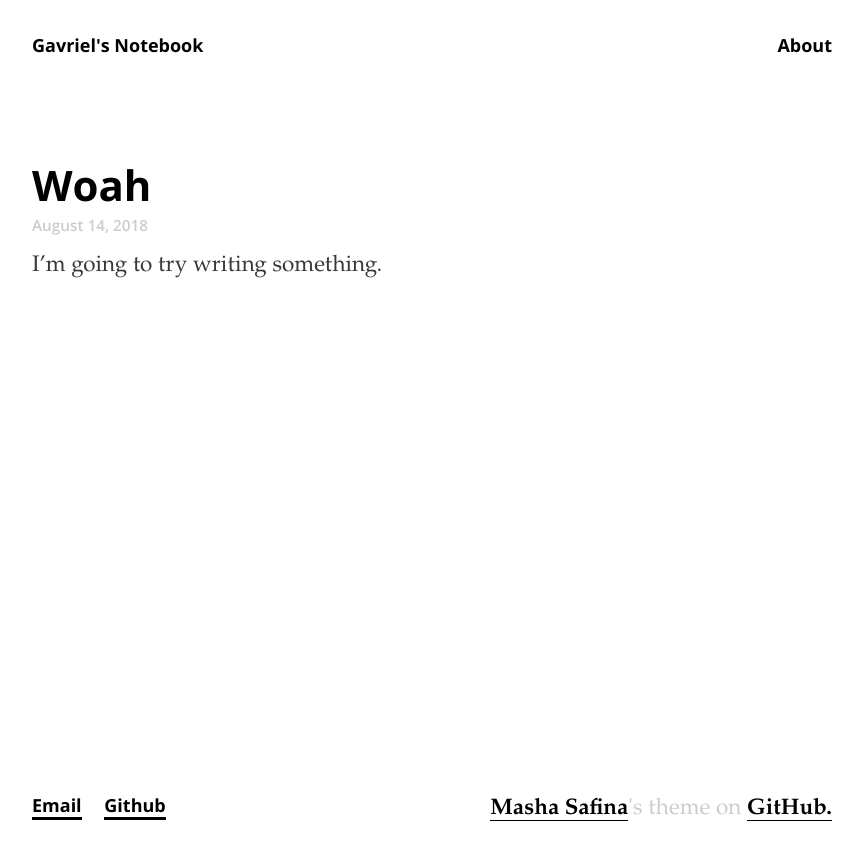
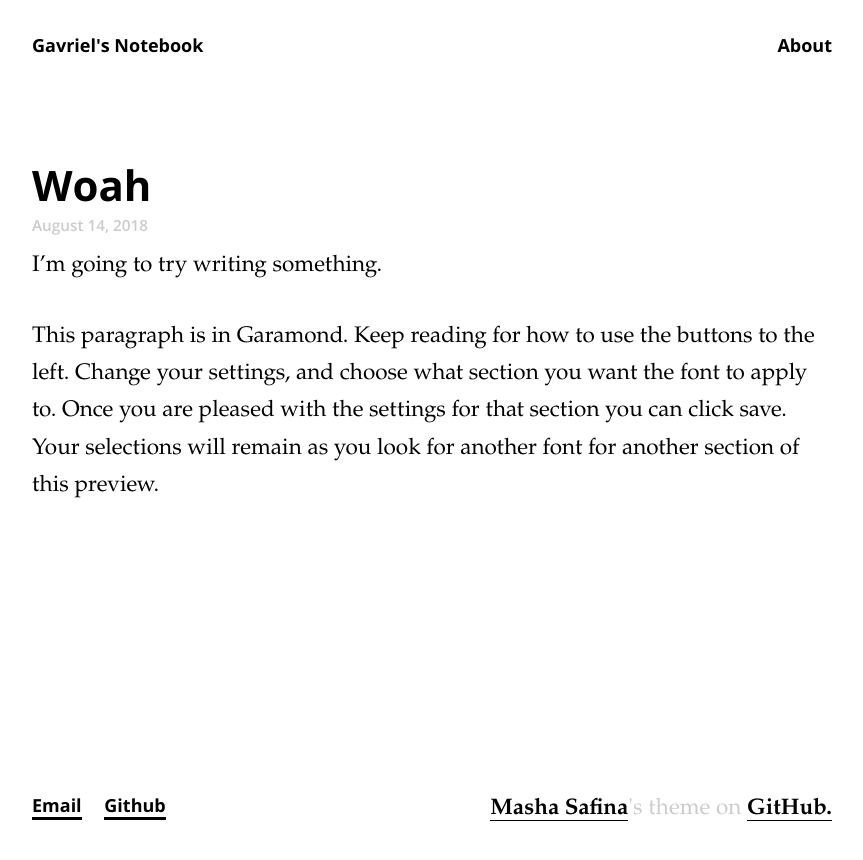
Before and after one commit to gavrieltal/gavrieltal.github.io, a Jekyll site: the page built from _posts/2018-08-14-woah.markdown, in a window 1280 px wide. Shown: the top 860 px of the page, without its empty margins (208-1071 px from the left). Built offline with Jekyll 4.4.1, drawn with Linux system fonts in a browser that asks for light colours; some web fonts are replaced.

Commit message:
figured text color out

```diff
--- a/_posts/2018-08-14-woah.markdown
+++ b/_posts/2018-08-14-woah.markdown
@@ -4,3 +4,5 @@ date:   2018-08-14 17:00:00 -0400
 ---
 
 I'm going to try writing something.
+
+This paragraph is in Garamond. Keep reading for how to use the buttons to the left. Change your settings, and choose what section you want the font to apply to. Once you are pleased with the settings for that section you can click save. Your selections will remain as you look for another font for another section of this preview.
--- a/_sass/themes/_default.scss
+++ b/_sass/themes/_default.scss
@@ -18,7 +18,7 @@ $font-size-small: 0.85rem;
 $spacing-unit: 1em;
 
 // Color Scheme
-$text-color:            #383838;
+$text-color:            black;
 $text-color-light:      #ccc;
 $title-color:           #000;
 
```
Also changed, not shown: 2 other files.
